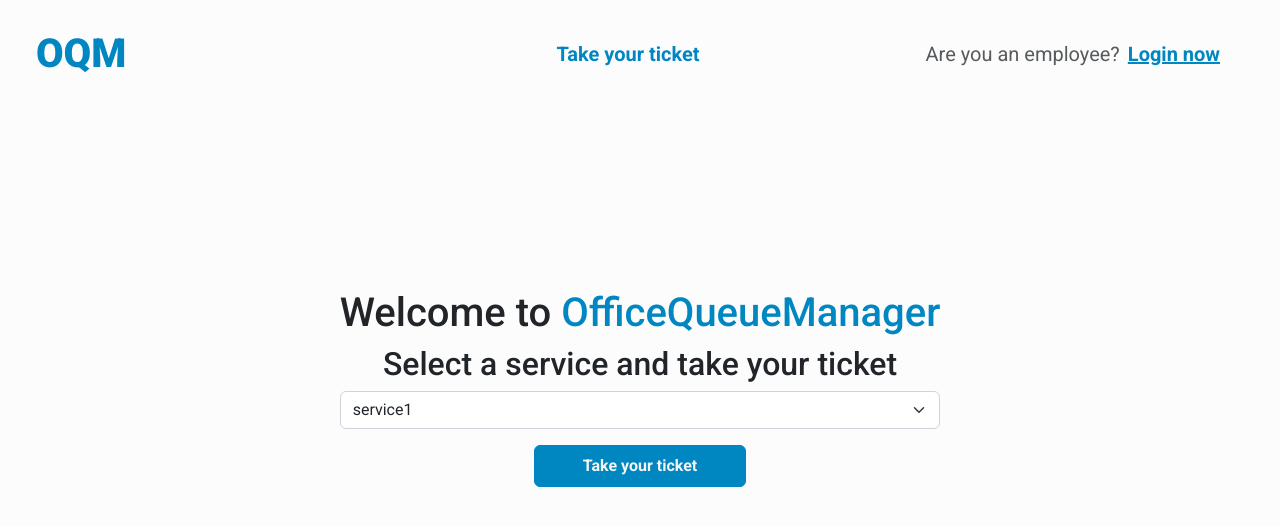
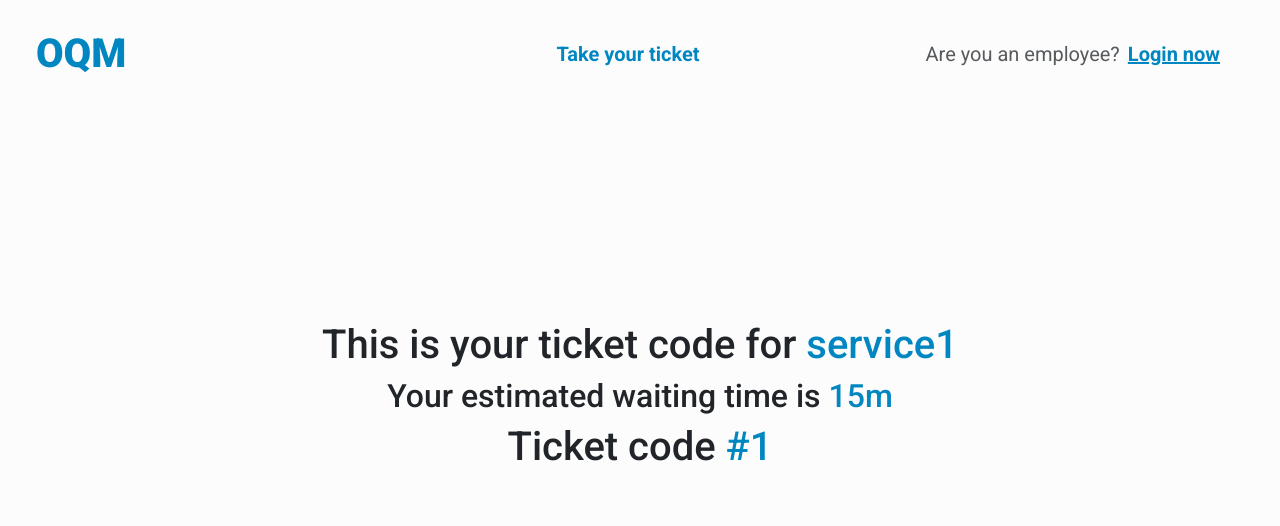
Before and after one commit to SoftwareEngineeringII-Team09/se-2022-09-OfficeQueueManager, a React (Create React App) app in the folder code/frontend/: page / in a window 1280 px wide. Both pictures are taken after a click on the button "Take your ticket". Shown: the top 526 px of the page. Built offline with nearby package versions, Linux system fonts and the light colour scheme.

Commit message:
Added GUI for page after customer take ticket

```diff
--- a/code/frontend/src/pages/Home.jsx
+++ b/code/frontend/src/pages/Home.jsx
@@ -3,15 +3,24 @@ import { useState } from 'react';
 
 const Home = (props) => {
     const [service, setService] = useState(props.serviceList[0]);
+    const [ticketNumber, setTicketNumber] = useState(-1);
+    const [waitingTime, setWaitingTime] = useState('');
+
+    const computeWaitingTime = (service, ticketNumber) => {
+        //computation
+        return '15m';
+    }
 
     const handleSubmit = (event) => {
         event.preventDefault();
         //API.newTicket(service);
-        //redirect
+        setTicketNumber(1);
+        setWaitingTime(computeWaitingTime(service, ticketNumber));
     }
 
     return (
         <div className="text-center">
+            {ticketNumber < 0 ? <>
                 <h1 className="font-weight-bold">Welcome to <span className="text-primary">OfficeQueueManager</span></h1>
                 <h2>Select a service and take your ticket</h2>
                 <Form onSubmit={handleSubmit} className="my-2">
@@ -20,6 +29,17 @@ const Home = (props) => {
                     </Form.Select>
                     <Button variant="primary" type="submit" className='py-2 px-5 my-3'>Take your ticket</Button>
                 </Form>
+            </> :
+            <>
+                <div>
+                    <h1 className="font-weight-bold">This is your ticket code for <span className="text-primary">{service}</span></h1>
+                    <h2>Your estimated waiting time is <span className='text-primary'>{waitingTime}</span></h2>
+                </div>
+                <div>
+                    <h1 className="font-weight-bold">Ticket code <span className='text-primary'>#{ticketNumber}</span></h1>
+                </div>
+            </>
+            }
         </div>
     );
 }
```
Lines whose indentation alone changed are shown as unchanged.
